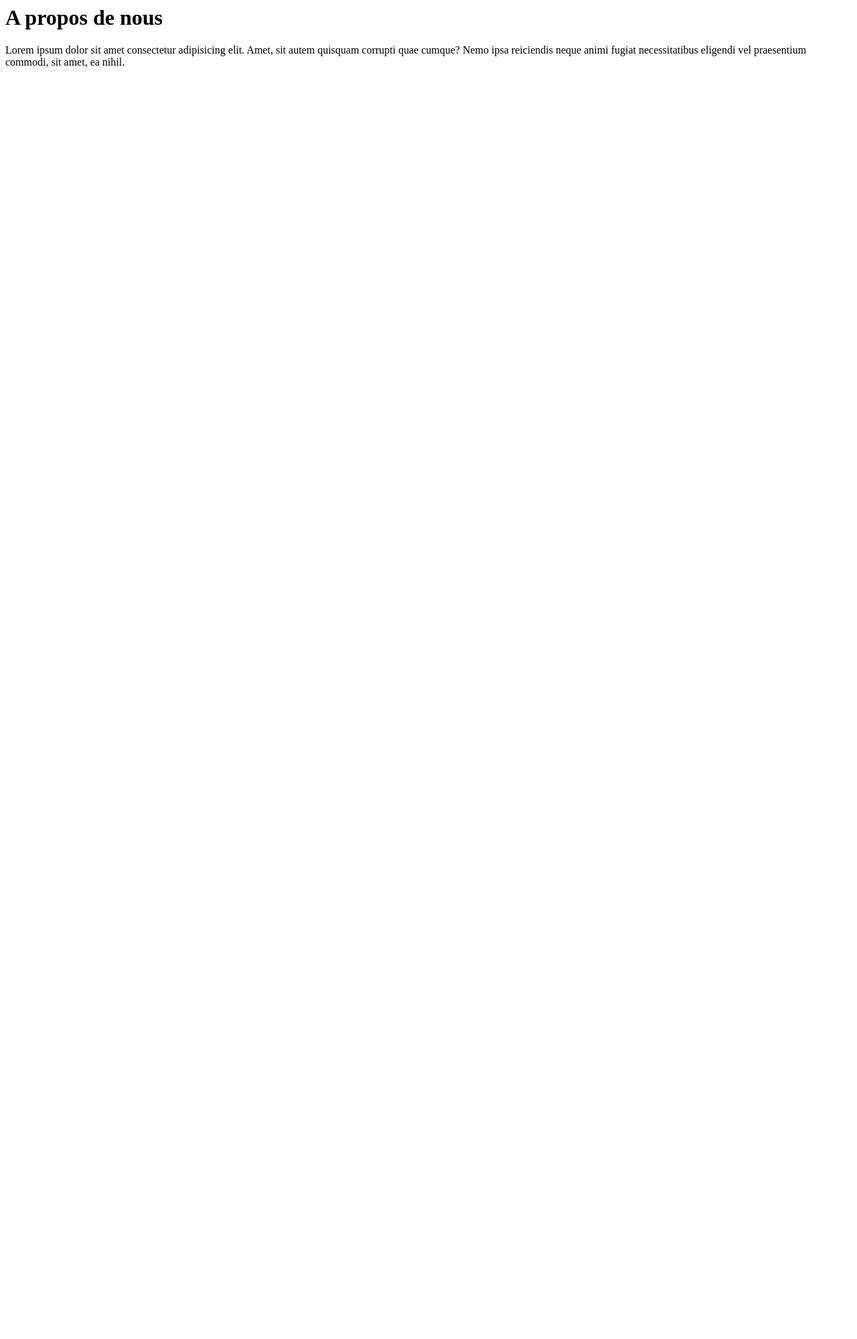
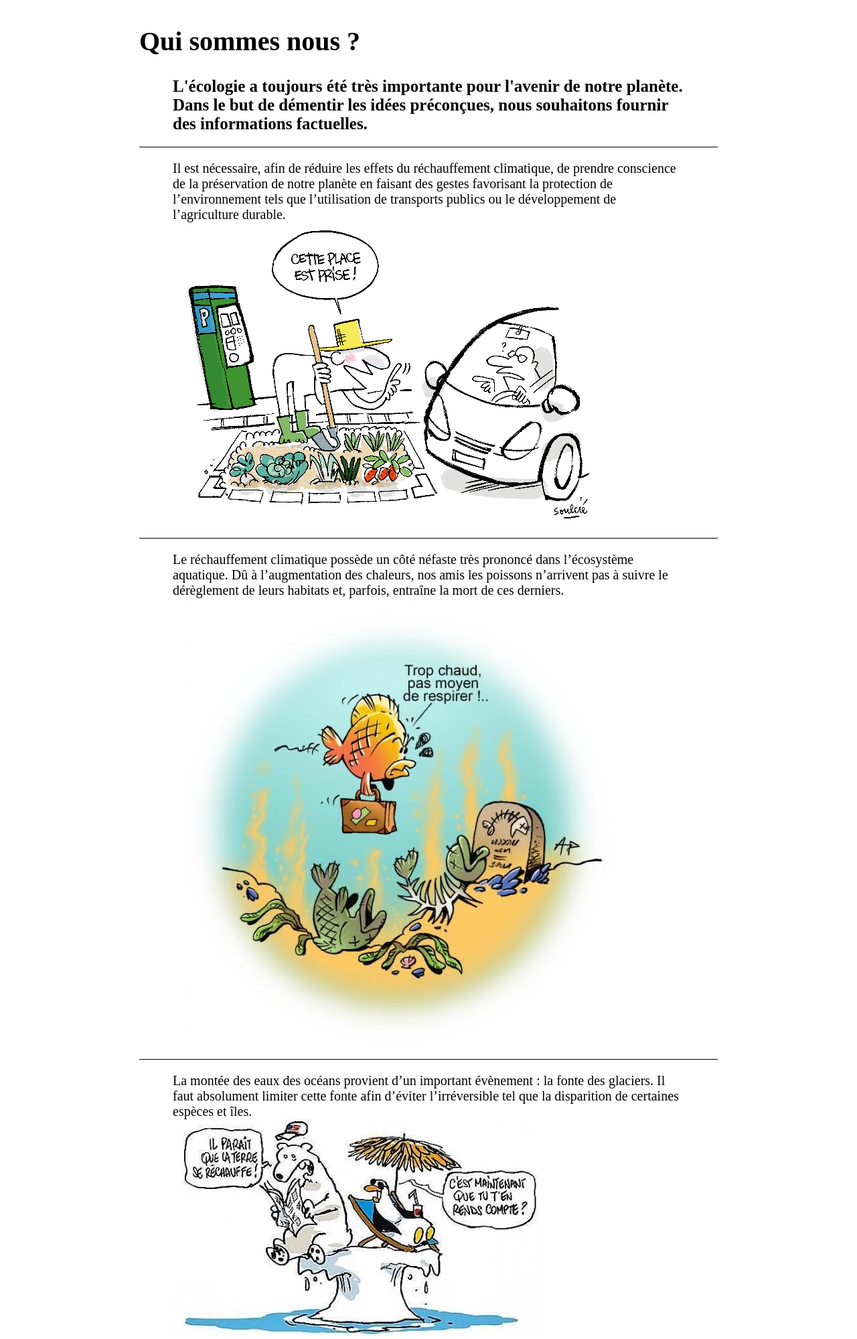
Before and after one commit to LucienLassalle/ecosio-nuitInfo, a PHP site: page /assets/html/index.html in a window 1280 px wide. Shown: the top 1999 px of the page at 67% size. Before the commit the page ends 101 px from the top, so only its background shows below. Run offline with PHP 8.4, Linux system fonts and the light colour scheme.

Commit message:
INDEX V1

```diff
--- a/assets/html/header.html
+++ b/assets/html/header.html
@@ -1,10 +1,8 @@
 <!-- header -->
 <link rel="stylesheet" href="./assets/style/styleHeader.css">
 <link rel="stylesheet" href="./assets/style/variables.css">
-<div id="header">
     <div>
         <img id="menu_burger" src="./assets/logo/menu_burger.png" alt="menuBurger">
         <h1>ECO'SIO</h1>
     </div>
     <img id="login" src="./assets/logo/login.png" alt="login">
-</div>
--- a/assets/html/index.html
+++ b/assets/html/index.html
@@ -1,4 +1,50 @@
-<h1> A propos de nous </h1>
-<div>
-    Lorem ipsum dolor sit amet consectetur adipisicing elit. Amet, sit autem quisquam corrupti quae cumque? Nemo ipsa reiciendis neque animi fugiat necessitatibus eligendi vel praesentium commodi, sit amet, ea nihil.
+<!-- INDEX -->
+<link rel="stylesheet" href="./assets/style/styleIndex.css">
+<div id="index">
+    <div>
+        <p class="titre">Qui sommes nous ?</p>
+        <div class="contenu-important">
+            <div class="texte">
+                L'écologie a toujours été très importante pour l'avenir de notre planète. <br>
+                Dans le but de démentir les idées préconçues, nous souhaitons fournir des informations factuelles.
+            </div>
+        </div>
+        <div class="contenu">
+            <div class="texte">
+                Il est nécessaire, afin de réduire les effets du réchauffement climatique, de prendre conscience de la préservation de notre planète en faisant des gestes favorisant la protection de l’environnement tels que l’utilisation de transports publics ou le développement de l’agriculture durable.
+            </div>
+            <div class="image">
+                <img src="./assets/logo/cette_place_est_prise.png" alt="place_prise">
+            </div>
+        </div>
+        <div class="contenu">
+            <div class="texte">
+                Le réchauffement climatique possède un côté néfaste très prononcé dans l’écosystème aquatique. Dû à l’augmentation des chaleurs, nos amis les poissons n’arrivent pas à suivre le dérèglement de leurs habitats et, parfois, entraîne la mort de ces derniers.
+            </div>
+            <div class="image">
+                <img src="./assets/logo/trop_chaud.jpg" alt="trop_chaud">
+            </div>
+        </div>
+        <div class="contenu">
+            <div class="texte">
+                La montée des eaux des océans provient d’un important évènement : la fonte des glaciers. Il faut absolument limiter cette fonte afin d’éviter l’irréversible tel que la disparition de certaines espèces et îles.
+            </div>
+            <div class="image">
+                <img src="./assets/logo/la_terre_se_rechauffe.jpg" alt="la_terre_se_rechauffe">
+            </div>
+        </div>
+        <div class="contenu">
+            <div class="texte">
+                Les répartitions du gaz à effet de serre en France en 2017 indique que 70,4% des émissions proviennent de l’utilisation d’énergie dont 21 ,8% provient des industries. Malgré que le taux de pourcentage semble peu significatif, si chaque entreprise entreprend des démarches écologiques, ce serait une grande avancée dans la lutte contre le changement de climat !
+            </div>
+            <div class="image">
+                <img src="./assets/logo/industries.jpg" alt="industries">
+            </div>
+        </div>
+        <div class="contenu-important">
+            <div class="texte">
+                Chacun d'entre nous porte une part de responsabilité dans le réchauffement climatique, et il est de notre devoir commun d'agir pour réduire notre impact sur l'environnement et protéger la planète pour les générations futures.
+            </div>
+        </div>
+    </div>
 </div>
--- a/assets/style/styleHeader.css
+++ b/assets/style/styleHeader.css
@@ -3,14 +3,13 @@
 header {
     height: 100px;
     background-color: rgb(42, 87, 165);
-    width: 100%;
+    width: auto;
 }
 #header {
     display: flex;
     align-items: center;
     padding: 15px;
     justify-content: space-between;
-    width: 100%;
     height: 10vh;
 }
 #header > div {
--- a/assets/style/styleIndex.css
+++ b/assets/style/styleIndex.css
@@ -1,3 +1,21 @@
-html {
-    background-color: blue;
+#index {
+    padding: 30px 200px 30px 200px;
 }
+#index > div > p.titre {
+    margin: 0;
+    padding-bottom: 10px;
+    font-size: 40px;
+    font-weight: bolder;
+    color: var(--blue-color);
+}
+#index > div > div {
+    padding: 20px 50px 20px 50px;
+    border-bottom: 1px solid black;
+}
+#index > div > div.contenu-important > div.texte {
+    font-size: 25px;
+    font-weight: bold;
+}
+#index > div > div.contenu > div.texte {
+    font-size: 20px;
+}
```
Also changed, not shown: assets/logo/cette_place_est_prise.png (added), assets/logo/industries.jpg (added), assets/logo/la_terre_se_rechauffe.jpg (added), assets/logo/trop_chaud.jpg (added).
